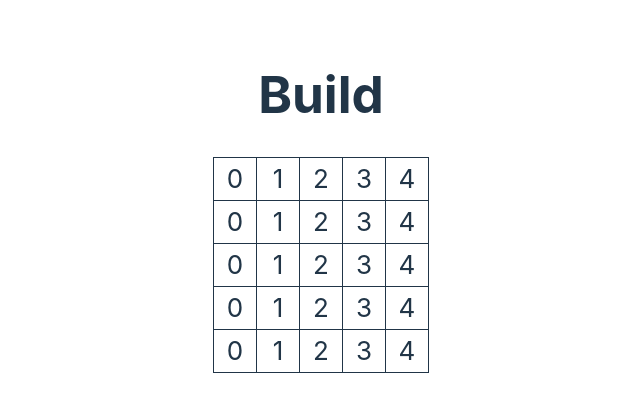
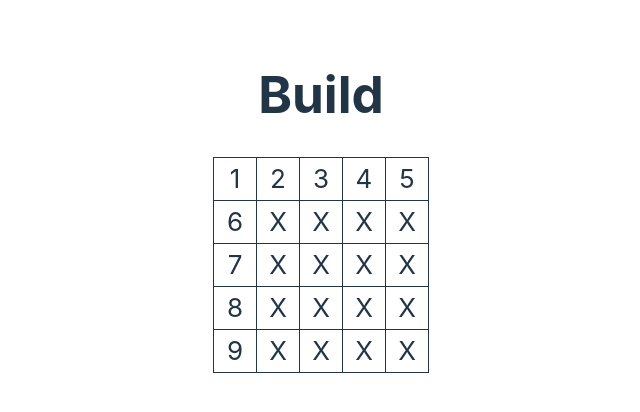
Before and after one commit to bencavins/crossbuild, a React (Vite) app in the folder frontend/crossbuild/: page /build in a window 1280 px wide. Shown: the top 412 px of the page, without its empty margins (319-959 px from the left). Built offline with nearby package versions, Linux system fonts and the light colour scheme.

Commit message:
auto number in grid cell value

```diff
--- a/frontend/crossbuild/src/components/GridRow.jsx
+++ b/frontend/crossbuild/src/components/GridRow.jsx
@@ -8,7 +8,7 @@ export default function GridRow({ i, rowData, handleClick }) {
     cells.push(
       <GridCell
         key={j}
-        value={j}
+        value={rowData[j]}
         i={i}
         j={j}
         isBlack={rowData[j] == -1}
--- a/frontend/crossbuild/src/components/PuzzleBuilder.jsx
+++ b/frontend/crossbuild/src/components/PuzzleBuilder.jsx
@@ -1,6 +1,7 @@
 import { useState } from "react"
 
 import SquareGrid from "./SquareGrid"
+import autoNumberGrid from "../util"
 
 const defaultPuzzle = {
   'title': 'Default',
@@ -14,11 +15,11 @@ function buildDefaultGridData(n) {
   for (let i = 0; i < n; i++) {
     const row = []
     for (let j = 0; j < n; j++) {
-      row.push(0)
+      row.push("X")
     }
     grid.push(row)
   }
-  return grid
+  return autoNumberGrid(grid)
 }
 
 export default function PuzzleBuilder() {
@@ -28,8 +29,9 @@ export default function PuzzleBuilder() {
   function handleClick(i, j) {
     // copy matrix
     const gridCopy = grid.map(row => [...row])
-    gridCopy[i][j] = gridCopy[i][j] ? 0 : -1
-    setGrid(gridCopy)
+    gridCopy[i][j] = gridCopy[i][j] === -1 ? "X" : -1
+    // gridCopy[i][j] = -1
+    setGrid(autoNumberGrid(gridCopy))
   }
 
   return (
--- a/frontend/crossbuild/src/components/SquareGrid.jsx
+++ b/frontend/crossbuild/src/components/SquareGrid.jsx
@@ -1,19 +1,19 @@
 import './SquareGrid.css'
 
 import GridRow from './GridRow'
-import { useState } from 'react'
+// import { useState } from 'react'
 
-function buildDefaultGridData(n) {
-  const grid = []
-  for (let i = 0; i < n; i++) {
-    const row = []
-    for (let j = 0; j < n; j++) {
-      row.push(0)
-    }
-    grid.push(row)
-  }
-  return grid
-}
+// function buildDefaultGridData(n) {
+//   const grid = []
+//   for (let i = 0; i < n; i++) {
+//     const row = []
+//     for (let j = 0; j < n; j++) {
+//       row.push(0)
+//     }
+//     grid.push(row)
+//   }
+//   return grid
+// }
 
 export default function SquareGrid({ grid, handleClick }) {
   // const [grid, setGrid] = useState(buildDefaultGridData(size))
--- /dev/null
+++ b/frontend/crossbuild/src/util.js
@@ -0,0 +1,33 @@
+function isOutOfBounds(i, j, grid) {
+    if (i < 0 || i >= grid.length) {
+        return true
+    }
+    if (j < 0 || j >= grid[i].length) {
+        return true
+    }
+    return false
+}
+
+function isBlackSquare(i, j, grid) {
+    return grid[i][j] === -1
+}
+
+function needsNumber(i, j, grid) {
+    if (isBlackSquare(i, j, grid)) return false
+    return isOutOfBounds(i-1, j, grid) || isBlackSquare(i-1, j, grid) || isOutOfBounds(i, j-1, grid) || isBlackSquare(i, j-1, grid)
+}
+
+function autoNumberGrid(grid) {
+    let n = 1
+    for (let i = 0; i < grid.length; i++) {
+        for (let j = 0; j < grid[i].length; j++) {
+            if (needsNumber(i, j, grid)) {
+                grid[i][j] = n
+                n++
+            }
+        }
+    }
+    return grid
+}
+
+export default autoNumberGrid
```
